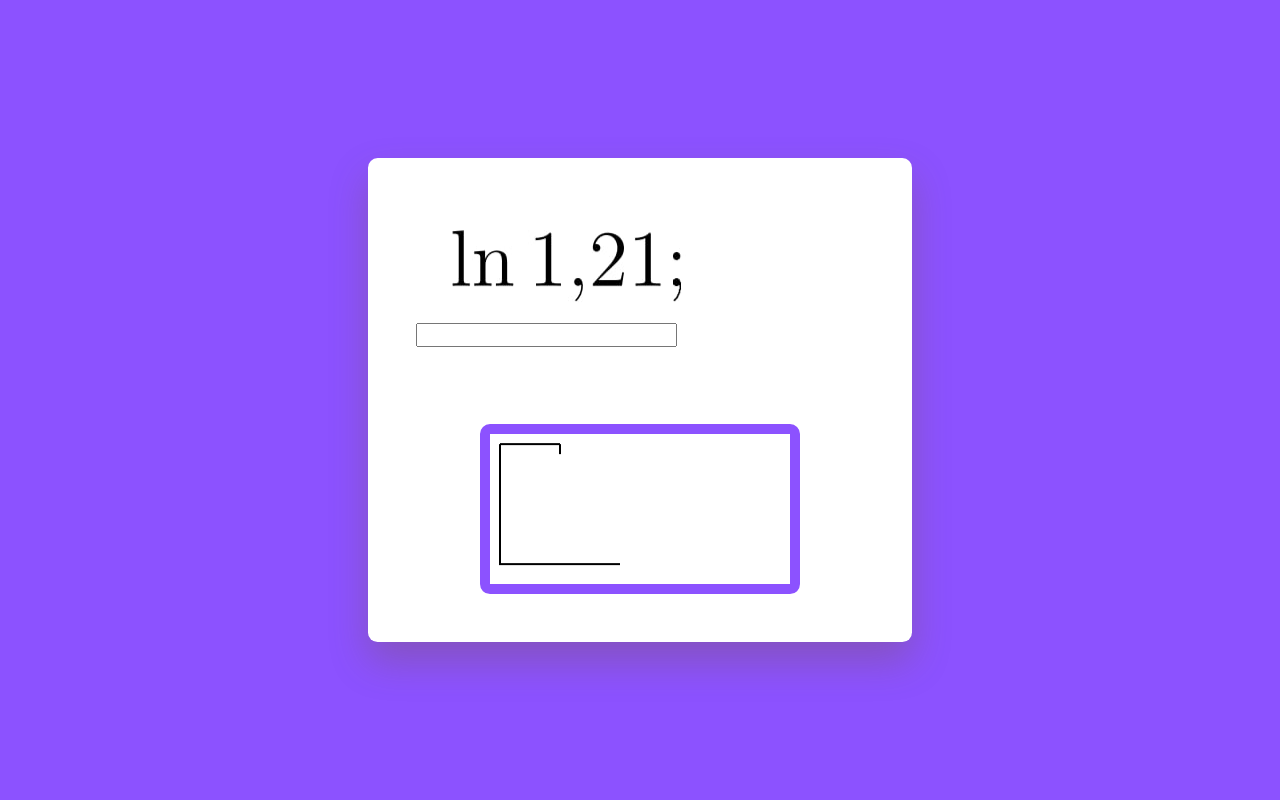
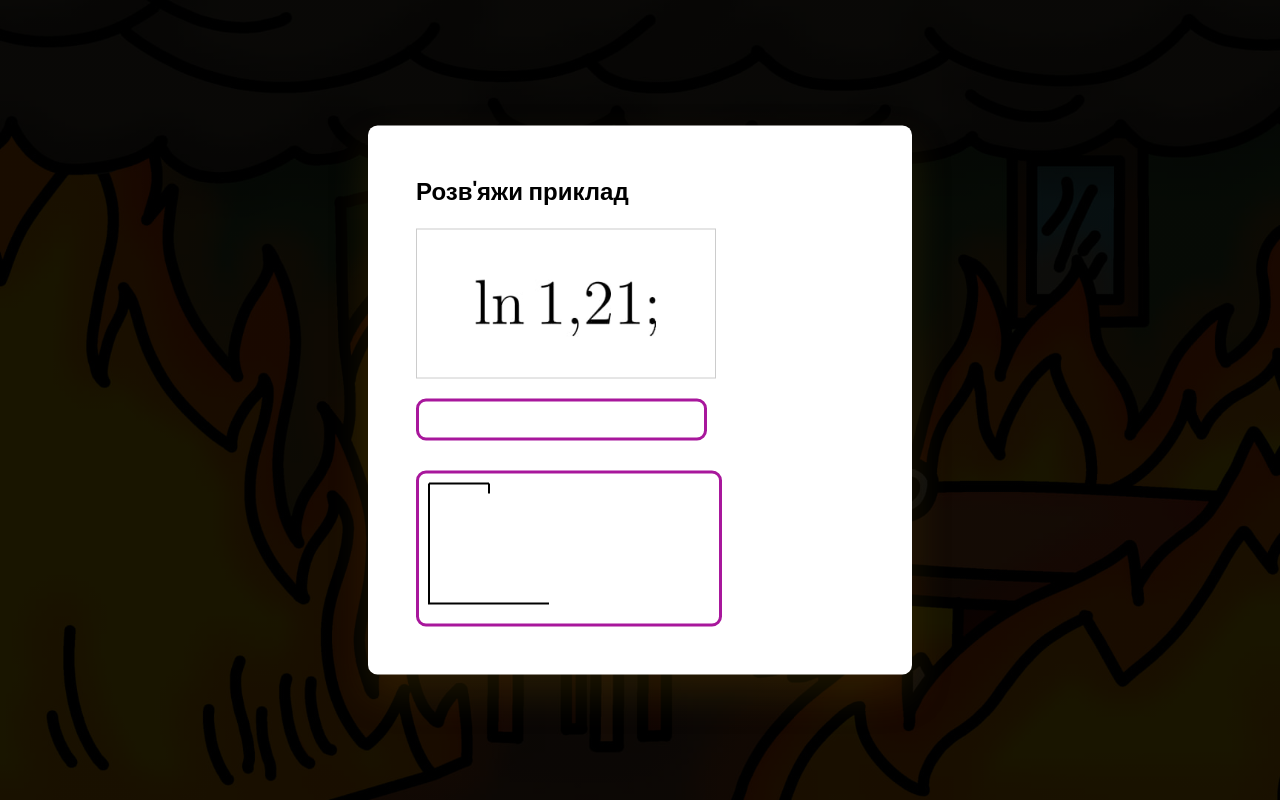
Before and after one commit to eugenekravchuk/hangman_matan, a plain HTML site: page index.html in a window 1280 px wide. Drawn offline with Linux system fonts and the light colour scheme.

Commit message:
game finished

```diff
--- a/index.html
+++ b/index.html
@@ -13,17 +13,17 @@
   </head>
   <body>
     <div class="container">
-
+      <h2>Розв'яжи приклад</h2>
       <div id="calc-exercise"></div>
       <input type="text" id="answer-input" name="answer-input"><br><br>
 
-      <div id="options-container"></div>
+      <!-- <div id="options-container"></div>
       <div id="letter-container" class="letter-container hide"></div>
-      <div id="user-input-section"></div>
+      <div id="user-input-section"></div> -->
       <canvas id="canvas"></canvas>
       <div id="new-game-container" class="new-game-popup hide">
         <div id="result-text"></div>
-        <button id="new-game-button">New Game</button>
+        <button id="new-game-button">Нова гра</button>
       </div>
     </div>
     <!-- Script -->
--- a/script.js
+++ b/script.js
@@ -13,14 +13,14 @@ const answerIput = document.getElementById("answer-input")
 //Options values for buttons
 let options = {
   exercises: [
-    { image: "./images/tasks/first.jpg", answer: "1" },
-    { image: "./images/tasks/second.jpg", answer: "2" },
-    { image: "./images/tasks/third.jpg", answer: "3" },
-    { image: "./images/tasks/fourth.jpg", answer: "4" },
-    { image: "./images/tasks/fifth.jpg", answer: "5" },
-    { image: "./images/tasks/sixth.jpg", answer: "6" },
-    { image: "./images/tasks/seventh.jpg", answer: "7" },
-    { image: "./images/tasks/eighth.jpg", answer: "8" },
+    { image: "./images/tasks/first.jpg", answer: "0.21" },
+    { image: "./images/tasks/second.jpg", answer: "xsinx" },
+    { image: "./images/tasks/third.jpg", answer: "1/3" },
+    { image: "./images/tasks/fourth.jpg", answer: "1/3" },
+    { image: "./images/tasks/fifth.jpg", answer: "1/3" },
+    { image: "./images/tasks/sixth.jpg", answer: "-inf" },
+    { image: "./images/tasks/seventh.jpg", answer: "1/2" },
+    { image: "./images/tasks/eighth.jpg", answer: "2 - 2/e" },
   ],
 
 };
@@ -66,23 +66,26 @@ const generateWord = (category) => {
   }
 };
 
-const initializer2 = async () => {
+const initializer2 = () => {
   winCount = 0;
   count = 0;
 
   newGameContainer.classList.add("hide");
   imageCalc.innerHTML = "";
+  imageCalc.classList.remove("hide");
 
   const exercises = options.exercises;
   const answerInput = document.getElementById("answer-input");
 
   let { initialDrawing } = canvasCreator();
-  //initialDrawing would draw the frame
+  // initialDrawing would draw the frame
   initialDrawing();
 
-  for (let i = 0; i < exercises.length; i++) {
+  // Define a recursive function for handling each exercise
+  const handleExercise = async (index) => {
+    if (index < exercises.length) {
       // Change the image
-    imageCalc.innerHTML = `<img src="${exercises[i].image}" alt="exercise" class="exercise-image">`;
+      imageCalc.innerHTML = `<img src="${exercises[index].image}" alt="exercise" class="exercise-image">`;
 
       // Clear previous input
       answerInput.value = "";
@@ -92,12 +95,45 @@ const initializer2 = async () => {
 
       // Handle the user input
       const userInput = answerInput.value.trim();
-    console.log("User input:", userInput);
+      lose = process_user_input(userInput, index);
+
+      // Move to the next exercise after a short delay
+      setTimeout(() => handleExercise(index + 1), 100);
+
+      if (lose) {
+        return;
       }
 
-  // All images processed, do any final tasks here
-  console.log("All images processed");
+    } else {
+      // Display the result after completing all exercises
+      resultText.innerHTML = `<h2 class='win-msg'>Молодець!</h2>`;
+      newGameContainer.classList.remove("hide");
+    }
   };
+
+  // Start handling exercises
+  handleExercise(0);
+};
+
+const process_user_input = (user_input, number) => {
+  if (user_input === options.exercises[number].answer) {
+    winCount += 1;
+  } else {
+    count += 2;
+    for (let i = 0; i <= count; i++) {
+      drawMan(i);
+    }
+    if (count == 6) {
+      resultText.innerHTML = `<h2 class='lose-msg'>Нечемний(а)!</h2>`;
+      imageCalc.classList.add("hide");
+      newGameContainer.classList.remove("hide");
+      count = 0;
+      return False;
+    }
+  }
+
+}
+
 
 // Function to wait for Enter key press
 const waitForEnterKey = () => {
@@ -116,26 +152,11 @@ const waitForEnterKey = () => {
 };
 
 
-// Function to handle user input
-const handleUserInput = (event) => {
-  const userInput = event.target.value;
-
-  // Handle the user input (you can replace this with your logic)
-  if (userInput) {
-    console.log("User input:", userInput);
-    // Further logic based on user input
-  } else {
-    console.log("User input is empty");
-    // Handle the case where the user enters an empty value
-  }
-};
 
 //Initial Function (Called when page loads/user presses new game)
 const initializer = () => {
   winCount = 0;
   count = 0;
-
-
 
 
 
@@ -284,5 +305,5 @@ const drawMan = (count) => {
 };
 
 //New Game
-newGameButton.addEventListener("click", initializer);
+newGameButton.addEventListener("click", initializer2);
 window.onload = initializer2;
--- a/style.css
+++ b/style.css
@@ -5,7 +5,17 @@
   font-family: "Poppins", sans-serif;
 }
 body {
-  background-color: #8c52ff;
+  background-image: linear-gradient(rgba(0, 0, 0, 0.9), rgba(0, 0, 0, 0.9)), url("images/background/dog_burn.jpg");
+  /* background-image: url('your-image-url.jpg'); Replace 'your-image-url.jpg' with the actual URL or path to your image */
+  background-size: cover;
+  background-position: center;
+  background-repeat: no-repeat;
+  display: flex;
+  flex-direction: column;
+  align-items: center;
+  justify-content: center;
+  height: 100vh;
+
 }
 .container {
   font-size: 16px;
@@ -84,8 +94,8 @@ body {
 }
 canvas {
   display: block;
-  margin: auto;
-  border: 10px solid #8c52ff;
+  /* margin: auto; */
+  border: 3px solid #a8179c;
   border-radius: 10px;
 }
 .hide {
@@ -105,7 +115,7 @@ canvas {
 #new-game-button {
   font-size: 1.25em;
   padding: 0.5em 1em;
-  background-color: #8c52ff;
+  background-color: #a8179c;
   border: 3px solid #000000;
   color: #fff;
   border-radius: 0.2em;
@@ -117,3 +127,35 @@ canvas {
 .lose-msg {
   color: #fe5152;
 }
+
+#answer-input {
+  display: flex;
+  color: black ;
+  padding: 8px;
+  border: 3px solid #a8179c;
+  border-radius: 10px;
+  margin-bottom: -20px;
+  font-weight: 700;
+}
+
+#calc-exercise {
+  /* Set the width and height as per your design */
+  width: 300px;
+  height: 150px;
+
+  /* Add some additional styling for positioning and appearance */
+  overflow: hidden; /* Hide overflow if images are larger */
+  border: 1px solid #ccc; /* Add a border for visual clarity */
+  display: flex; /* Use flexbox for centering images */
+  justify-content: center; /* Center images horizontally */
+  align-items: center; /* Center images vertically */
+  margin-bottom: 20px;
+  margin-top: 20px;
+}
+
+#calc-exercise img {
+  /* Set images to 100% width to fit the container */
+  width: 80%;
+  height: auto;
+  object-fit: cover;
+}
```
Also changed, not shown: images/background/dog_burn.jpg (added). Lines whose indentation alone changed are shown as unchanged.
